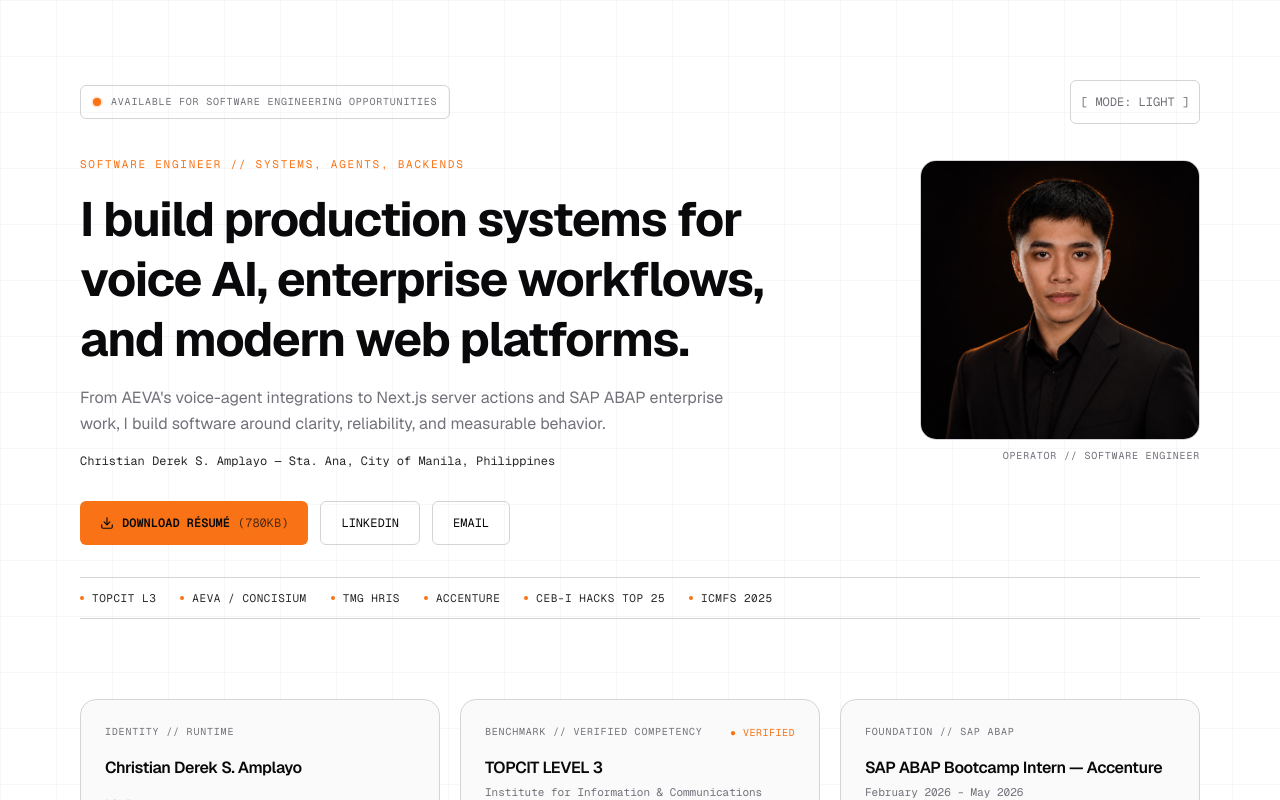
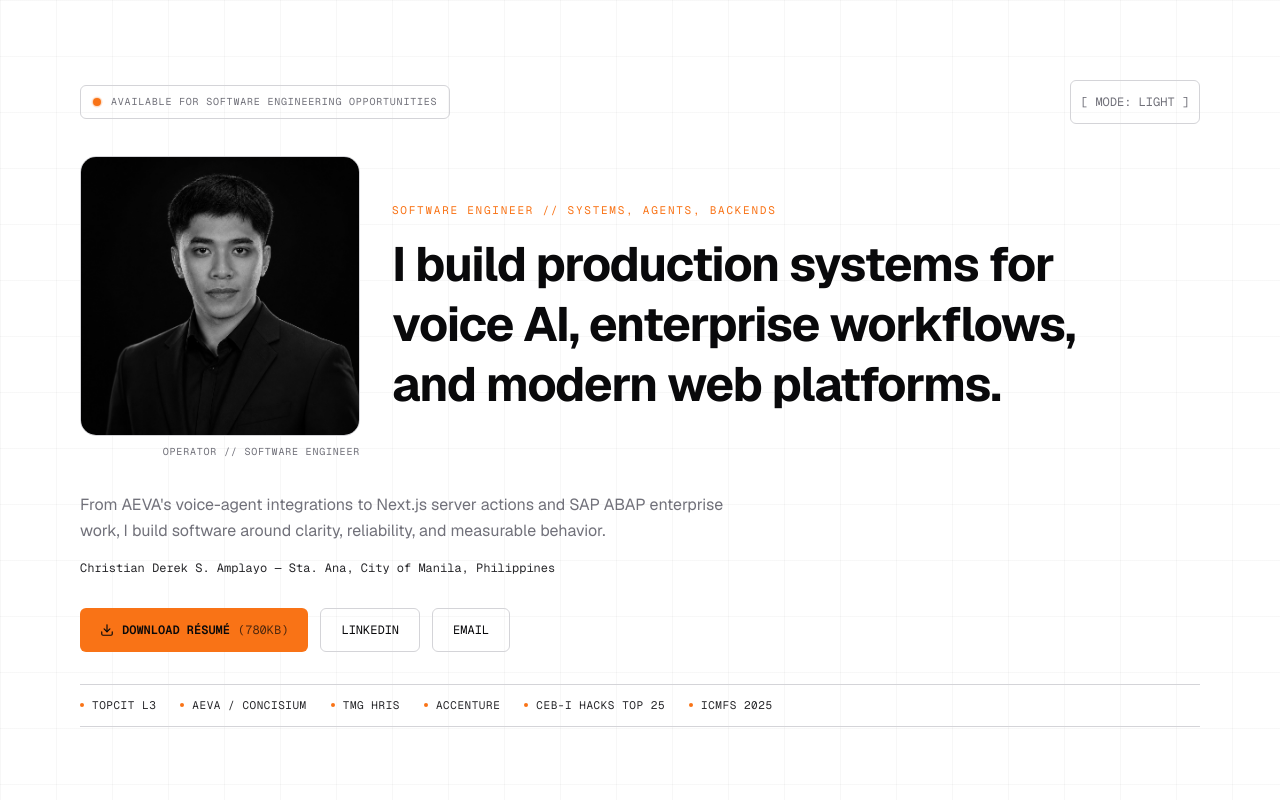
Before and after one commit to coderekamplayo/portfolio-website, a Next.js app: page / in a window 1280 px wide. Shown: the top 800 px of the page. Built offline with nearby package versions, Linux system fonts and the light colour scheme.

Commit message:
refactor: adjust layout and styling in Hero component for improved responsiveness and clarity

```diff
--- a/src/components/Hero.tsx
+++ b/src/components/Hero.tsx
@@ -17,24 +17,18 @@ export function Hero() {
         <ThemeToggle />
       </div>
 
-      <div className="grid items-center gap-8 md:grid-cols-[1fr_240px] lg:grid-cols-[1fr_280px]">
-        <div className="flex flex-col gap-4">
+      <div className="grid items-center gap-8 md:grid-cols-[240px_1fr] lg:grid-cols-[280px_1fr]">
+        <div className="flex flex-col gap-4 md:order-2">
           <p className="font-mono text-[11px] uppercase tracking-[0.16em] text-accent">
             {hero.overline}
           </p>
           <h1 className="max-w-3xl font-sans text-3xl font-bold leading-tight tracking-tight text-foreground md:text-5xl">
             {hero.heading}
           </h1>
-          <p className="max-w-2xl font-sans text-sm leading-relaxed text-muted md:text-base">
-            {hero.supporting}
-          </p>
-          <p className="font-mono text-xs text-soft">
-            {contact.name} — {contact.location}
-          </p>
         </div>
 
         {contact.photo ? (
-          <figure className="hidden flex-col gap-2 md:flex">
+          <figure className="hidden flex-col gap-2 md:order-1 md:flex">
             <div className="overflow-hidden rounded-card border border-border bg-panel">
               <Image
                 src={contact.photo}
@@ -42,7 +36,7 @@ export function Hero() {
                 width={560}
                 height={560}
                 priority
-                className="aspect-square h-auto w-full object-cover"
+                className="aspect-square h-auto w-full object-cover grayscale"
               />
             </div>
             <figcaption className="terminal-label text-right">
@@ -50,6 +44,15 @@ export function Hero() {
             </figcaption>
           </figure>
         ) : null}
+      </div>
+
+      <div className="flex flex-col gap-4">
+        <p className="max-w-2xl font-sans text-sm leading-relaxed text-muted md:text-base">
+          {hero.supporting}
+        </p>
+        <p className="font-mono text-xs text-soft">
+          {contact.name} — {contact.location}
+        </p>
       </div>
 
       <div className="flex flex-wrap items-center gap-3">
```
